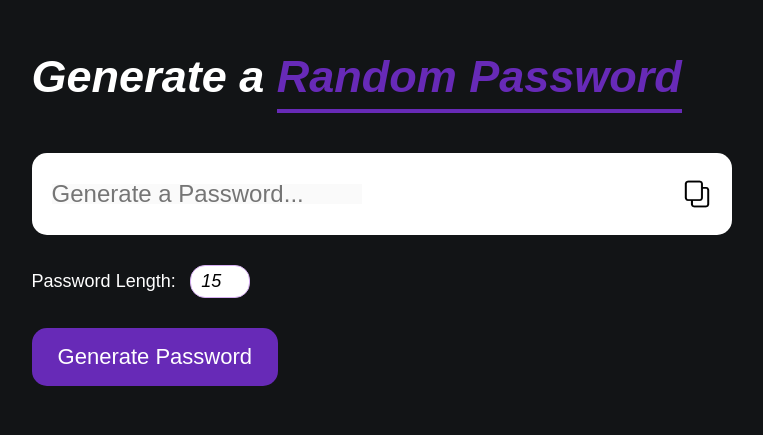
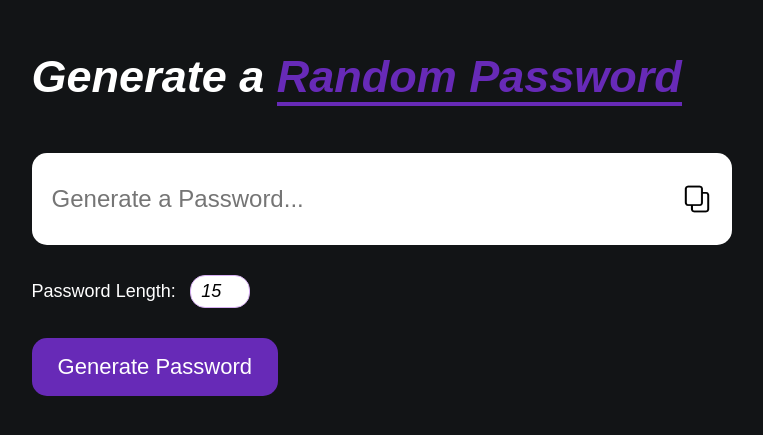
Before and after one commit to AstroRBL/Password-Generator, a plain HTML site: page index.html in a window 1280 px wide. Shown: the part 103-538 px from the top of the page, without its empty margins (122-885 px from the left). Drawn offline with Linux system fonts and the light colour scheme.

Commit message:
Add files via upload

```diff
--- a/styles.css
+++ b/styles.css
@@ -39,7 +39,6 @@ body {
 .header h1 span {
     color: rgb(103, 42, 183);
     border-bottom: 4px solid rgb(103, 42, 183);
-    padding-bottom: 7px;
 }
 
 .display img {
@@ -51,7 +50,8 @@ body {
     border: 0;
     outline: 0;
     font-size: 24px;
-    height: 20px;
+    height: 40px;
+    background-color: #fff;
 }
 
 .options {
```
